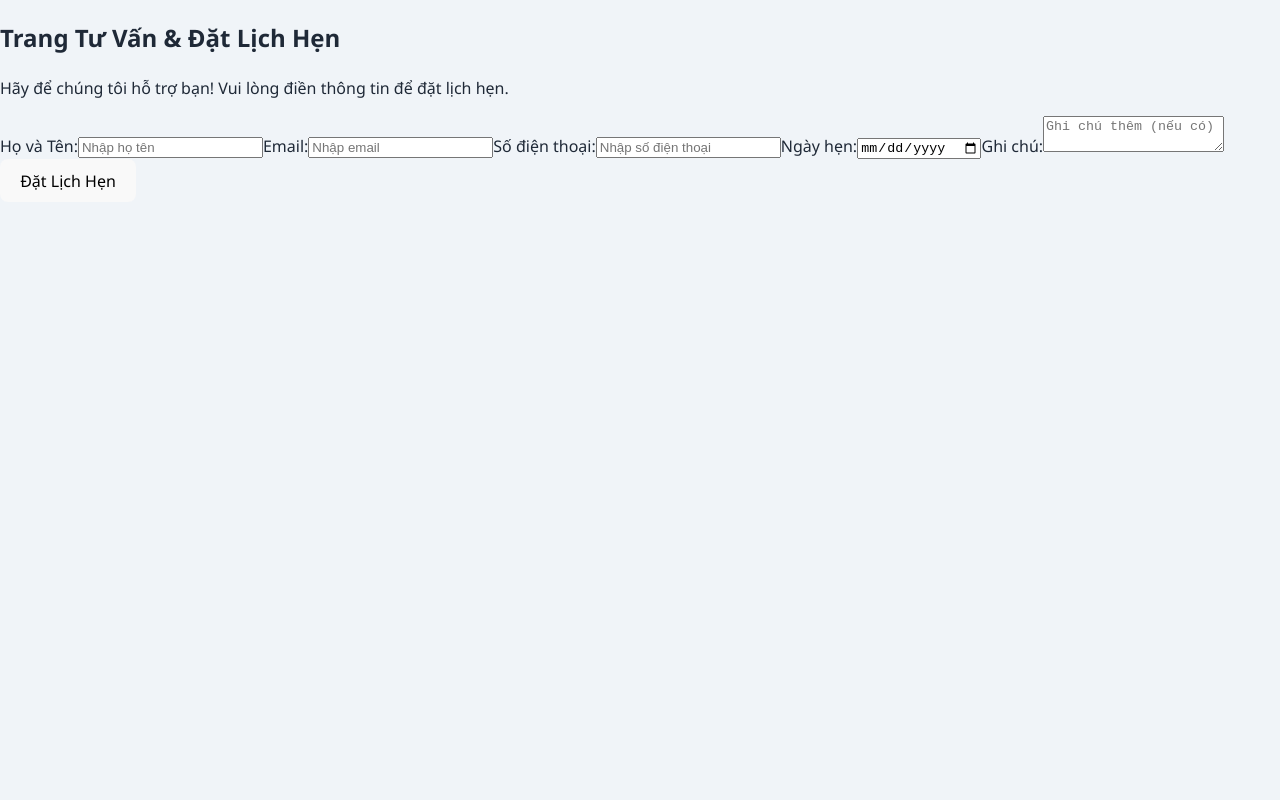
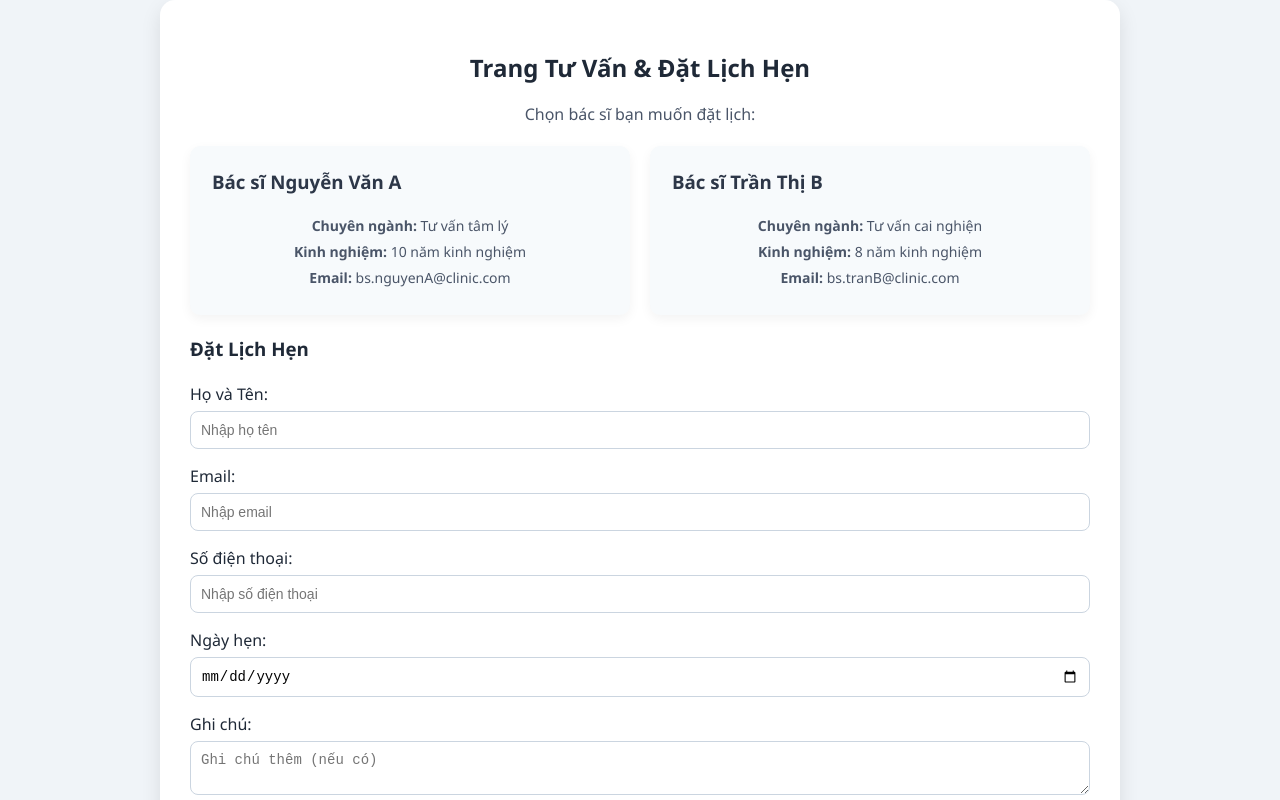
Before and after one commit to ng-dhp/SWP-Drug-FontEnd, a React (Vite) app: page /tuvan in a window 1280 px wide. Built offline with nearby package versions, Linux system fonts and the light colour scheme.

Commit message:
tu van 01

```diff
--- a/src/page/css/AssistSurvey.css
+++ b/src/page/css/AssistSurvey.css
@@ -62,7 +62,7 @@
   padding: 16px;
   margin-bottom: 16px;
   border-radius: 12px;
-  box-shadow: 0 2px 6px rgba(0, 0, 0, 0.08);
+  box-shadow: 0 2px 6px rgba(255, 255, 255, 0.08);
   border: 1px solid #e0e0e0;
 }
 
@@ -79,7 +79,7 @@
   font-size: 1rem;
   border-radius: 8px;
   border: 1px solid #ccc;
-  background-color: #0b0b0b;
+  background-color: #ffffff;
 }
 .tong-diem {
   background-color: #ffffff;
--- /dev/null
+++ b/src/page/css/tuvan.css
@@ -0,0 +1,120 @@
+/* Reset */
+.tuvan-container {
+  padding: 30px;
+  max-width: 900px;
+  margin: 0 auto;
+  background: #ffffff;
+  border-radius: 15px;
+  box-shadow: 0 8px 20px rgba(0, 0, 0, 0.1);
+}
+
+.tuvan-container h2 {
+  text-align: center;
+  margin-bottom: 15px;
+  color: #1f2937;
+}
+
+.tuvan-container p {
+  text-align: center;
+  color: #4a5568;
+}
+
+.doctor-list {
+  display: flex;
+  flex-wrap: wrap;
+  gap: 20px;
+  margin: 20px 0;
+  justify-content: center;
+}
+
+.doctor-card {
+  flex: 1 1 250px;
+  background: #f7fafc;
+  padding: 20px;
+  border-radius: 10px;
+  border: 2px solid transparent;
+  box-shadow: 0 4px 12px rgba(0, 0, 0, 0.05);
+  transition: all 0.3s ease;
+  cursor: pointer;
+}
+
+.doctor-card:hover {
+  background: #edf2f7;
+  transform: translateY(-3px);
+}
+
+.doctor-card.selected {
+  border-color: #4b6cb7;
+  background: #e0e7ff;
+}
+
+.doctor-card h3 {
+  margin-top: 0;
+  color: #2d3748;
+}
+
+.doctor-card p {
+  margin: 5px 0;
+  color: #4a5568;
+  font-size: 14px;
+}
+
+.tuvan-form {
+  display: flex;
+  flex-direction: column;
+  gap: 15px;
+}
+
+.tuvan-form label {
+  display: flex;
+  flex-direction: column;
+  color: #1f2937;
+  font-weight: 500;
+}
+
+.tuvan-form input,
+.tuvan-form textarea {
+  margin-top: 5px;
+  padding: 10px;
+  border: 1px solid #cbd5e0;
+  border-radius: 8px;
+  font-size: 14px;
+  outline: none;
+  transition: border 0.2s;
+}
+
+.tuvan-form input:focus,
+.tuvan-form textarea:focus {
+  border-color: #4b6cb7;
+}
+
+.tuvan-form button {
+  margin-top: 10px;
+  padding: 12px;
+  background: #4b6cb7;
+  color: white;
+  border: none;
+  border-radius: 8px;
+  cursor: pointer;
+  font-weight: 600;
+  transition: background 0.3s;
+}
+
+.tuvan-form button:hover {
+  background: #182848;
+}
+
+.login-button {
+  margin: 10px 0;
+  background: #f56565;
+  color: white;
+  padding: 10px 15px;
+  border-radius: 8px;
+  cursor: pointer;
+  border: none;
+  font-weight: 600;
+}
+
+.login-button:hover {
+  background: #c53030;
+}
--- a/src/page/tuvan.jsx
+++ b/src/page/tuvan.jsx
@@ -1,40 +1,95 @@
 import React, { useState } from "react";
+import { useNavigate } from "react-router-dom"; // <-- import hook điều hướng
+import "./css/tuvan.css";
+import LoginModal from "../components/Login";
 
 export default function TuVan() {
+    const navigate = useNavigate(); // <-- Khai báo hook điều hướng
+
+    const doctors = [
+        {
+            id: 1,
+            name: "Bác sĩ Nguyễn Văn A",
+            specialty: "Tư vấn tâm lý",
+            experience: "10 năm kinh nghiệm",
+            email: "bs.nguyenA@clinic.com",
+        },
+        {
+            id: 2,
+            name: "Bác sĩ Trần Thị B",
+            specialty: "Tư vấn cai nghiện",
+            experience: "8 năm kinh nghiệm",
+            email: "bs.tranB@clinic.com",
+        },
+    ];
+
+    const [isLoggedIn, setIsLoggedIn] = useState(true);
+    const [selectedDoctor, setSelectedDoctor] = useState(null);
+    const [showLoginModal, setShowLoginModal] = useState(false);
+
     const [formData, setFormData] = useState({
         name: "",
         email: "",
         phone: "",
         date: "",
-    message: ""
+        message: "",
     });
 
     const handleChange = (e) => {
         const { name, value } = e.target;
         setFormData((prev) => ({
             ...prev,
-      [name]: value
+            [name]: value,
         }));
     };
 
     const handleSubmit = (e) => {
         e.preventDefault();
-    alert(`Đặt lịch thành công! Thông tin: ${JSON.stringify(formData, null, 2)}`);
-    // Ở đây bạn có thể gửi dữ liệu lên server
+
+        if (!isLoggedIn) {
+            setShowLoginModal(true);
+            return;
+        }
+
+        if (!selectedDoctor) {
+            alert("Vui lòng chọn bác sĩ trước khi đặt lịch!");
+            return;
+        }
+
+        alert("Bạn đã đặt lịch hẹn thành công. Tư vấn viên sẽ sớm liên hệ với bạn!");
+
+        // Reset form
         setFormData({
             name: "",
             email: "",
             phone: "",
             date: "",
-      message: ""
+            message: "",
         });
+        setSelectedDoctor(null);
     };
 
     return (
         <div className="tuvan-container">
             <h2>Trang Tư Vấn & Đặt Lịch Hẹn</h2>
-      <p>Hãy để chúng tôi hỗ trợ bạn! Vui lòng điền thông tin để đặt lịch hẹn.</p>
+            <p>Chọn bác sĩ bạn muốn đặt lịch:</p>
 
+            <div className="doctor-list">
+                {doctors.map((doctor) => (
+                    <div
+                        key={doctor.id}
+                        className={`doctor-card ${selectedDoctor?.id === doctor.id ? "selected" : ""}`}
+                        onClick={() => setSelectedDoctor(doctor)}
+                    >
+                        <h3>{doctor.name}</h3>
+                        <p><strong>Chuyên ngành:</strong> {doctor.specialty}</p>
+                        <p><strong>Kinh nghiệm:</strong> {doctor.experience}</p>
+                        <p><strong>Email:</strong> {doctor.email}</p>
+                    </div>
+                ))}
+            </div>
+
+            <h3>Đặt Lịch Hẹn</h3>
             <form className="tuvan-form" onSubmit={handleSubmit}>
                 <label>
                     Họ và Tên:
@@ -93,8 +148,41 @@ export default function TuVan() {
                     />
                 </label>
 
-        <button type="submit">Đặt Lịch Hẹn</button>
+                {!isLoggedIn ? (
+                    <button
+                        type="button"
+                        onClick={() => setShowLoginModal(true)}
+                    >
+                        Vui lòng đăng nhập trước
+                    </button>
+                ) : (
+                    <button
+                        type="submit"
+                        disabled={!selectedDoctor}
+                    >
+                        Đặt Lịch Hẹn
+                    </button>
+                )}
             </form>
+
+            {/* Nút quay lại trang chủ */}
+            <button
+                className="back-home-button"
+                onClick={() => navigate("/")} // <-- Đường dẫn về trang chủ ("/")
+            >
+                Quay lại Trang Chủ
+            </button>
+
+            {showLoginModal && (
+                <LoginModal
+                    onClose={() => setShowLoginModal(false)}
+                    onLoginSuccess={() => {
+                        setIsLoggedIn(true);
+                        setShowLoginModal(false);
+                        alert("Đăng nhập thành công!");
+                    }}
+                />
+            )}
         </div>
     );
 }
```
Lines whose indentation alone changed are shown as unchanged.
